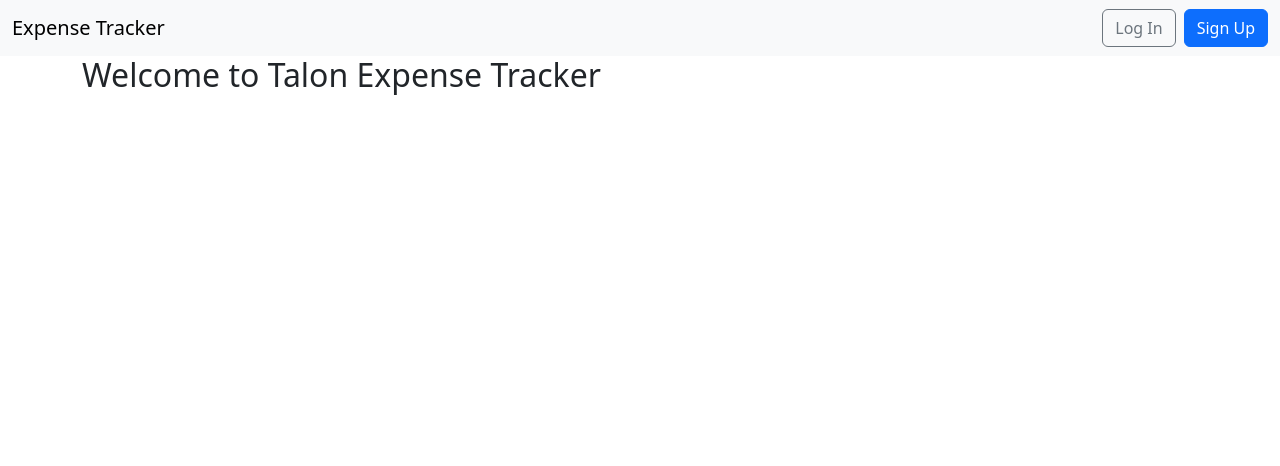
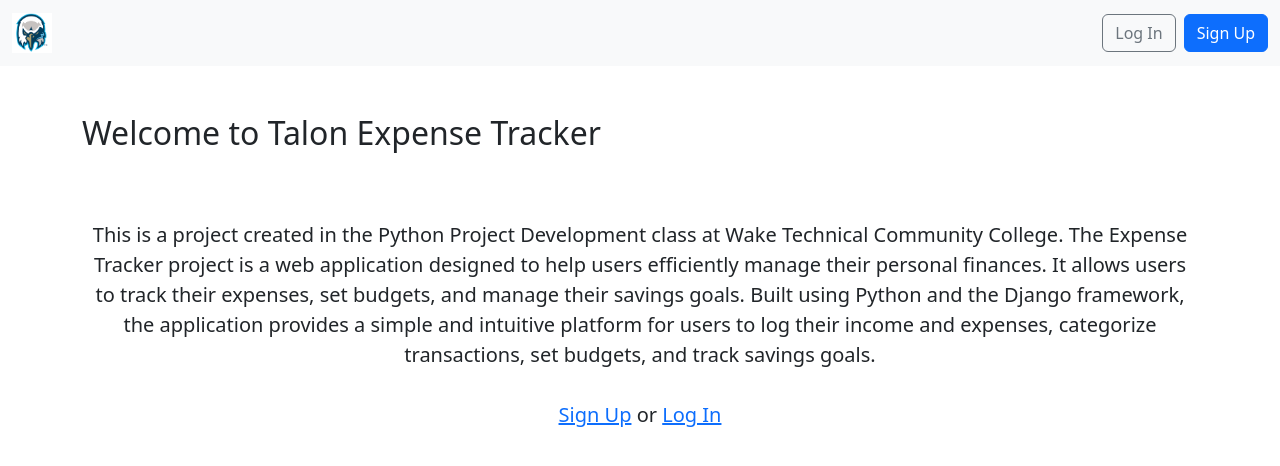
Before and after one commit to AlexCRosa/expense-tracker, a Django app: page / in a window 1280 px wide. Shown: the top 466 px of the page. Run offline with Django 5.2, Linux system fonts and the light colour scheme.

Commit message:
few modification on templates

```diff
--- a/django_project/settings.py
+++ b/django_project/settings.py
@@ -39,6 +39,7 @@ INSTALLED_APPS = [
     'django.contrib.staticfiles',
     'core',
     'accounts',
+    'static'
 ]
 
 MIDDLEWARE = [
@@ -118,6 +119,7 @@ USE_TZ = True
 # https://docs.djangoproject.com/en/5.1/howto/static-files/
 
 STATIC_URL = 'static/'
+STATICFILES_DIRS = [BASE_DIR / "static"]
 
 # Default primary key field type
 # https://docs.djangoproject.com/en/5.1/ref/settings/#default-auto-field
--- a/templates/base.html
+++ b/templates/base.html
@@ -2,6 +2,7 @@
 <html lang="en">
 
 <head>
+    {% load static %}
     <meta charset="utf-8">
     <meta name="viewport" content="width=device-width, initial-scale=1">
     <title>{% block title %}Expense Tracker{% endblock title %}</title>
@@ -12,7 +13,9 @@
 <body>
     <nav class="navbar navbar-expand-lg bg-body-tertiary">
         <div class="container-fluid">
-            <a class="navbar-brand" href="{% url 'home' %}">Expense Tracker</a>
+            <a class="navbar-brand" href="{% if user.is_authenticated %}{% url 'dashboard' %}{% else %}{% url 'home' %}{% endif %}">
+                <img src="{% static 'images/talon.png' %}" alt="Logo" height="40">
+            </a>
             <button class="navbar-toggler" type="button" data-bs-toggle="collapse" data-bs-target="#navbarSupportedContent"
                     aria-controls="navbarSupportedContent" aria-expanded="false" aria-label="Toggle navigation">
                 <span class="navbar-toggler-icon"></span>
@@ -22,6 +25,19 @@
                     {% if user.is_authenticated %}
                         <li class="nav-item">
                             <a href="{% url 'dashboard' %}" class="nav-link px-2 link-dark">Dashboard</a>
+                        </li>
+
+                        <li class="nav-item">
+                            <a href="{% url 'core:expense_list' %}" class="nav-link px-2">Expenses</a>
+                        </li>
+                        <li class="nav-item">
+                            <a href="{% url 'core:income_list' %}" class="nav-link px-2">Incomes</a>
+                        </li>
+                        <li class="nav-item">
+                            <a href="{% url 'core:budget_list' %}" class="nav-link px-2">Budgets</a>
+                        </li>
+                        <li class="nav-item">
+                            <a href="{% url 'core:savings_goal_list' %}" class="nav-link px-2">Savings Goals</a>
                         </li>
                     {% endif %}
                 </ul>
--- a/templates/home.html
+++ b/templates/home.html
@@ -1,4 +1,19 @@
 {% extends "base.html" %}
+{% block title %}Talon Expense Tracker{% endblock title %}
 {% block content %}
+<br>
+<br>
     <h2>Welcome to Talon Expense Tracker</h2>
+    <p class="lead" style="text-align: center;">
+        <br>
+        <br>
+        This is a project created in the Python Project Development class at Wake Technical Community College.
+        The Expense Tracker project is a web application designed to help users efficiently manage their personal finances.
+        It allows users to track their expenses, set budgets, and manage their savings goals.
+        Built using Python and the Django framework, the application provides a simple and intuitive platform for users to log their income and expenses,
+        categorize transactions, set budgets, and track savings goals.
+        <br>
+        <br>
+        <a href="{% url 'accounts:signup' %}">Sign Up</a> or <a href="{% url 'accounts:login' %}">Log In</a>
+    </p>
 {% endblock %}
--- a/templates/registration/login.html
+++ b/templates/registration/login.html
@@ -1,4 +1,6 @@
 {% extends "base.html" %}
+
+{% block title %}Login - Talon Expense Tracker{% endblock title %}
 
 {% block content %}
   <h2>Login</h2>
--- a/templates/registration/password_change.html
+++ b/templates/registration/password_change.html
@@ -1,4 +1,5 @@
 {% extends "base.html" %}
+{% block title %}Change Password - Talon Expense Tracker{% endblock title %}
 {% block content %}
   <h2>Change Password</h2>
   <form method="post">
--- a/templates/registration/password_reset.html
+++ b/templates/registration/password_reset.html
@@ -1,4 +1,5 @@
 {% extends "base.html" %}
+{% block title %}Password Reset - Talon Expense Tracker{% endblock title %}
 {% block content %}
   <h2>Reset Password</h2>
   <form method="post">
--- a/templates/registration/password_reset_complete.html
+++ b/templates/registration/password_reset_complete.html
@@ -1,4 +1,5 @@
 {% extends "base.html" %}
+{% block title %}Password Reset Complete{% endblock title %}
 {% block content %}
     <h1>Password reset complete!</h1>
     <p>Your password has been set.</p>
--- a/templates/registration/password_reset_confirm.html
+++ b/templates/registration/password_reset_confirm.html
@@ -1,4 +1,5 @@
 {% extends "base.html" %}
+{% block title %}Set a new password{% endblock title %}
 {% block content %}
     <h1>Set a new password</h1>
     <form method="post">
--- a/templates/registration/signup.html
+++ b/templates/registration/signup.html
@@ -1,4 +1,5 @@
 {% extends "base.html" %}
+{% block title %}Sign Up - Talon Expense Tracker{% endblock title %}
 {% block content %}
   <h2>Sign Up</h2>
   <form method="post">
```
Also changed, not shown: static/images/talon.png (added).
